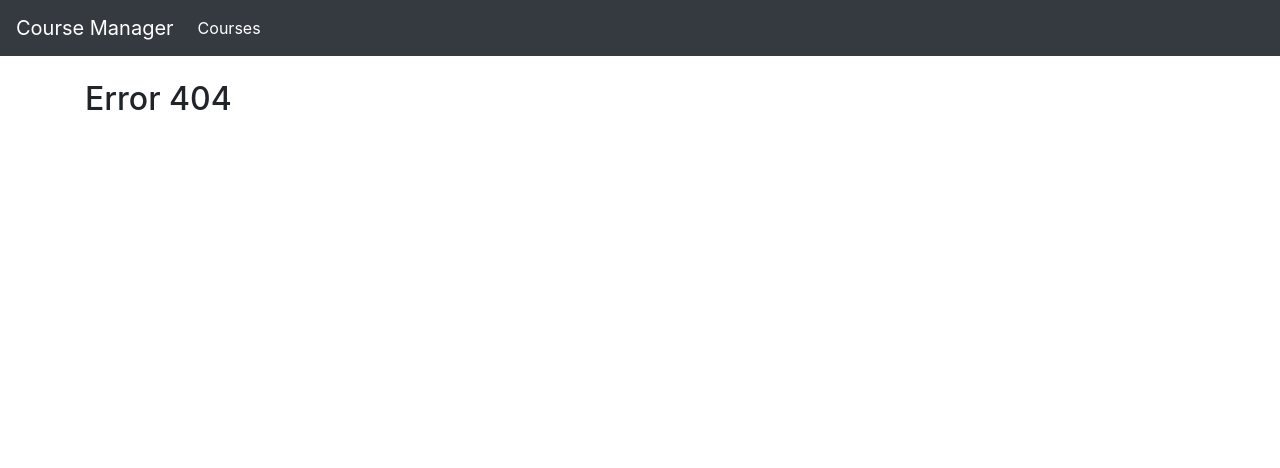
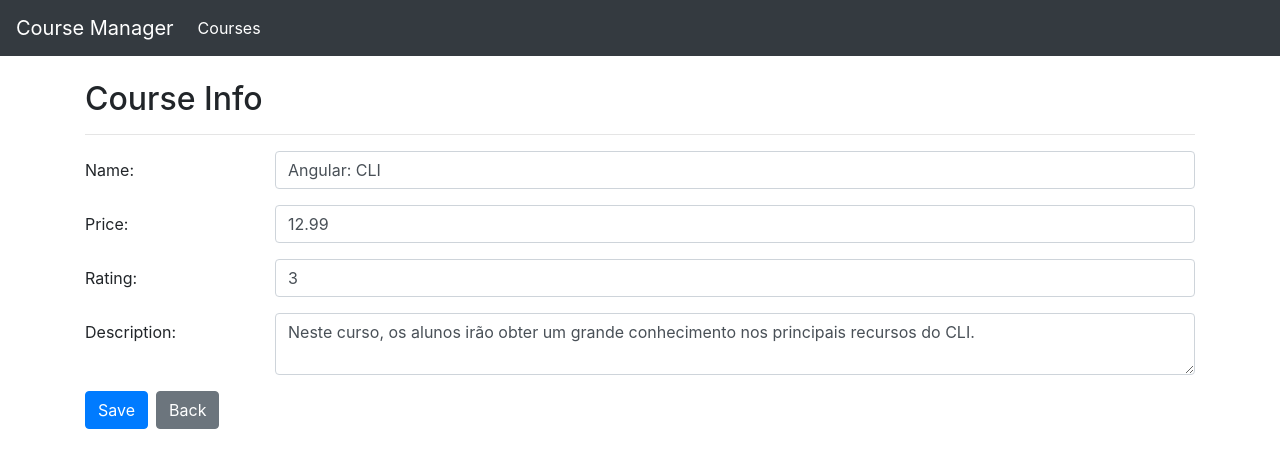
Before and after one commit to rafaelfborges/course-manager, an Angular app: page /courses/info/1 in a window 1280 px wide. Before the commit this address had no page. Shown: the top 468 px of the page. Built offline with nearby package versions, Linux system fonts and the light colour scheme.

Commit message:
feat: Add edit course info component

```diff
--- /dev/null
+++ b/src/app/courses/course-info.component.html
@@ -0,0 +1,78 @@
+<h2>Course Info</h2>
+
+<hr />
+
+<form #courseForm="ngForm">
+  <div class="form-group row">
+    <label class="col-sm-2 col-form-label">Name:</label>
+    <div class="col-sm-10">
+      <input
+        [(ngModel)]="course.name"
+        required
+        name="name"
+        #courseName="ngModel"
+        [ngClass]="{ 'is-invalid': courseName.invalid }"
+        class="form-control"
+      />
+      <div class="invalid-feedback"><span>Course name is required</span></div>
+    </div>
+  </div>
+
+  <div class="form-group row">
+    <label class="col-sm-2 col-form-label">Price:</label>
+    <div class="col-sm-10">
+      <input
+        [(ngModel)]="course.price"
+        required
+        name="price"
+        #coursePrice="ngModel"
+        type="number"
+        [ngClass]="{ 'is-invalid': coursePrice.invalid }"
+        class="form-control"
+      />
+      <div class="invalid-feedback"><span>Course price is required</span></div>
+    </div>
+  </div>
+
+  <div class="form-group row">
+    <label class="col-sm-2 col-form-label">Rating:</label>
+    <div class="col-sm-10">
+      <input
+        [(ngModel)]="course.rating"
+        required
+        name="rating"
+        #courseRating="ngModel"
+        type="number"
+        [ngClass]="{ 'is-invalid': courseRating.invalid }"
+        class="form-control"
+      />
+      <div class="invalid-feedback"><span>Course rating is required</span></div>
+    </div>
+  </div>
+
+  <div class="form-group row">
+    <label class="col-sm-2 col-form-label">Description:</label>
+    <div class="col-sm-10">
+      <textarea
+        [(ngModel)]="course.description"
+        required
+        name="description"
+        #courseDescription="ngModel"
+        [ngClass]="{ 'is-invalid': courseDescription.invalid }"
+        class="form-control"
+      ></textarea>
+      <div class="invalid-feedback">
+        <span>Course description is required</span>
+      </div>
+    </div>
+  </div>
+
+  <button
+    [disabled]="courseForm.invalid"
+    (click)="save()"
+    class="btn btn-primary mr-2"
+  >
+    Save
+  </button>
+  <button [routerLink]="['/courses']" class="btn btn-secondary">Back</button>
+</form>
--- /dev/null
+++ b/src/app/courses/course-info.component.ts
@@ -0,0 +1,26 @@
+import { CourseService } from "./course.service";
+import { Component, OnInit } from "@angular/core";
+import { ActivatedRoute } from "@angular/router";
+import { Course } from "./course";
+
+@Component({
+  templateUrl: "./course-info.component.html"
+})
+export class CourseInfoComponent implements OnInit {
+  course: Course;
+
+  constructor(
+    private activedRoute: ActivatedRoute,
+    private courseService: CourseService
+  ) {}
+
+  ngOnInit(): void {
+    this.course = this.courseService.retrieveById(
+      +this.activedRoute.snapshot.paramMap.get("id")
+    );
+  }
+
+  save(): void {
+    this.courseService.save(this.course);
+  }
+}
--- a/src/app/courses/course-list.component.html
+++ b/src/app/courses/course-list.component.html
@@ -29,7 +29,11 @@
       <td>
         <app-star [rating]="course.rating"></app-star>
       </td>
-      <td><a href="#">Edit</a> - <a href="#">Delete</a></td>
+      <td>
+        <a [routerLink]="['/courses/info', course.id]" class="btn btn-primary"
+          >Edit</a
+        >
+      </td>
     </tr>
   </tbody>
 </table>
--- a/src/app/courses/course.service.ts
+++ b/src/app/courses/course.service.ts
@@ -7,6 +7,19 @@ import { Injectable } from "@angular/core";
 export class CourseService {
   retrieveAll(): Course[] {
     return COURSES;
+  }
+
+  retrieveById(id: number): Course {
+    return COURSES.find((courseIterator: Course) => courseIterator.id === id);
+  }
+
+  save(course: Course): void {
+    if (course.id) {
+      const index = COURSES.findIndex(
+        (courseIterator: Course) => courseIterator.id === course.id
+      );
+      COURSES[index] = course;
+    }
   }
 }
 
```
Also changed, not shown: src/app/app.module.ts (+7 -1 lines).
